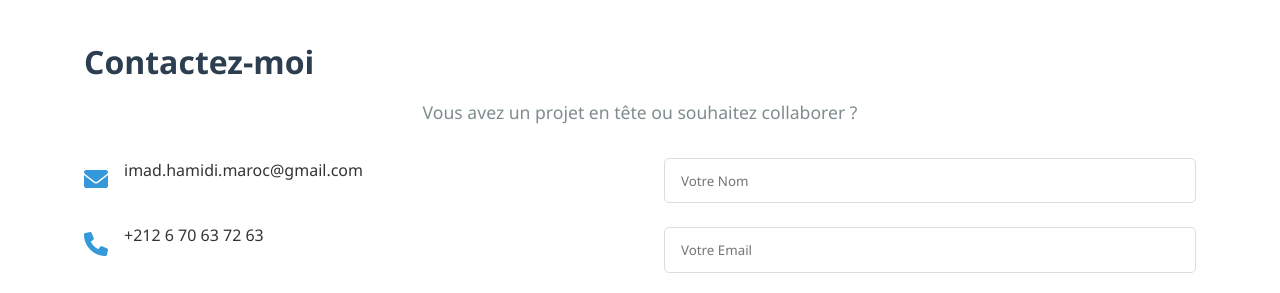
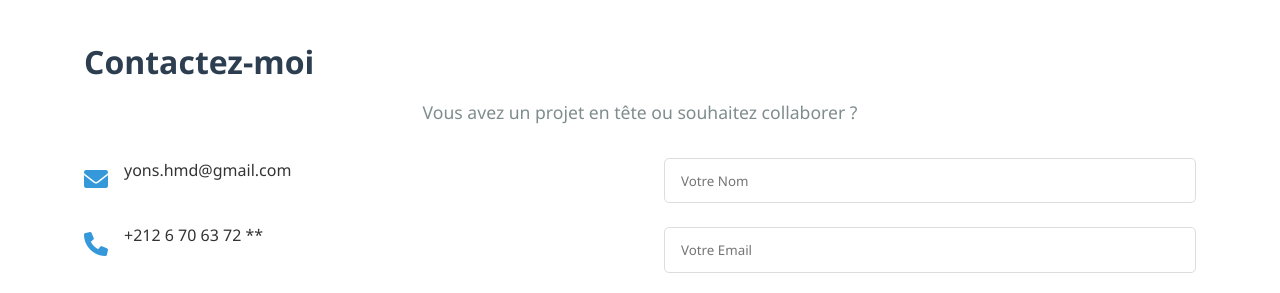
Before and after one commit to hamidi550/hamidi550.github.io, a plain HTML site: page index.html in a window 1280 px wide. Shown: the part 3142-3435 px from the top of the page. Drawn offline with Linux system fonts and the light colour scheme.

Commit message:
Update index.html

```diff
--- a/index.html
+++ b/index.html
@@ -215,11 +215,11 @@
                 <div class="contact-info">
                     <div class="info-item">
                         <i class="fas fa-envelope"></i>
-                        <p>imad.hamidi.maroc@gmail.com</p>
+                        <p>yons.hmd@gmail.com</p>
                     </div>
                     <div class="info-item">
                         <i class="fas fa-phone"></i>
-                        <p>+212 6 70 63 72 63</p>
+                        <p>+212 6 70 63 72 **</p>
                     </div>
                     <div class="info-item">
                         <i class="fas fa-map-marker-alt"></i>
```
